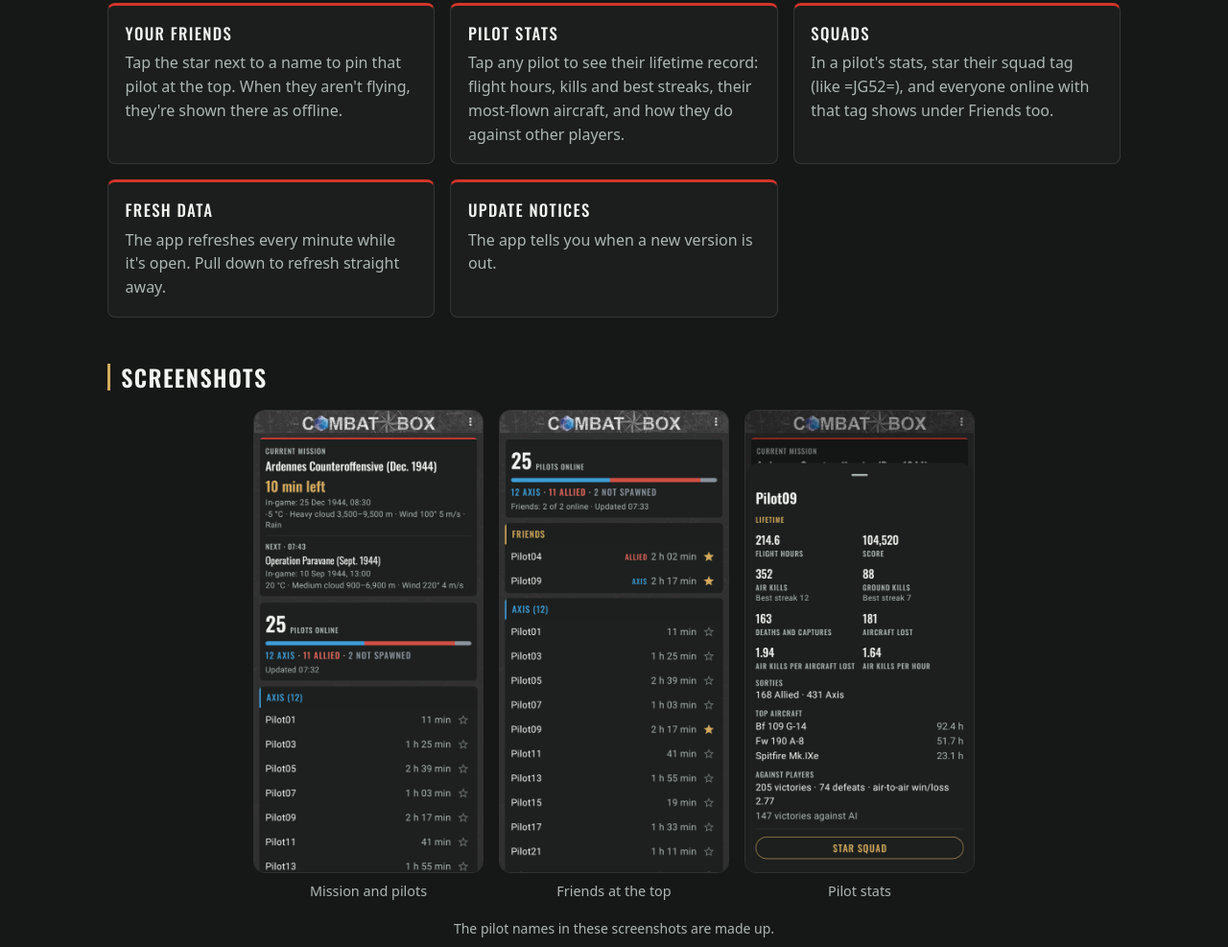
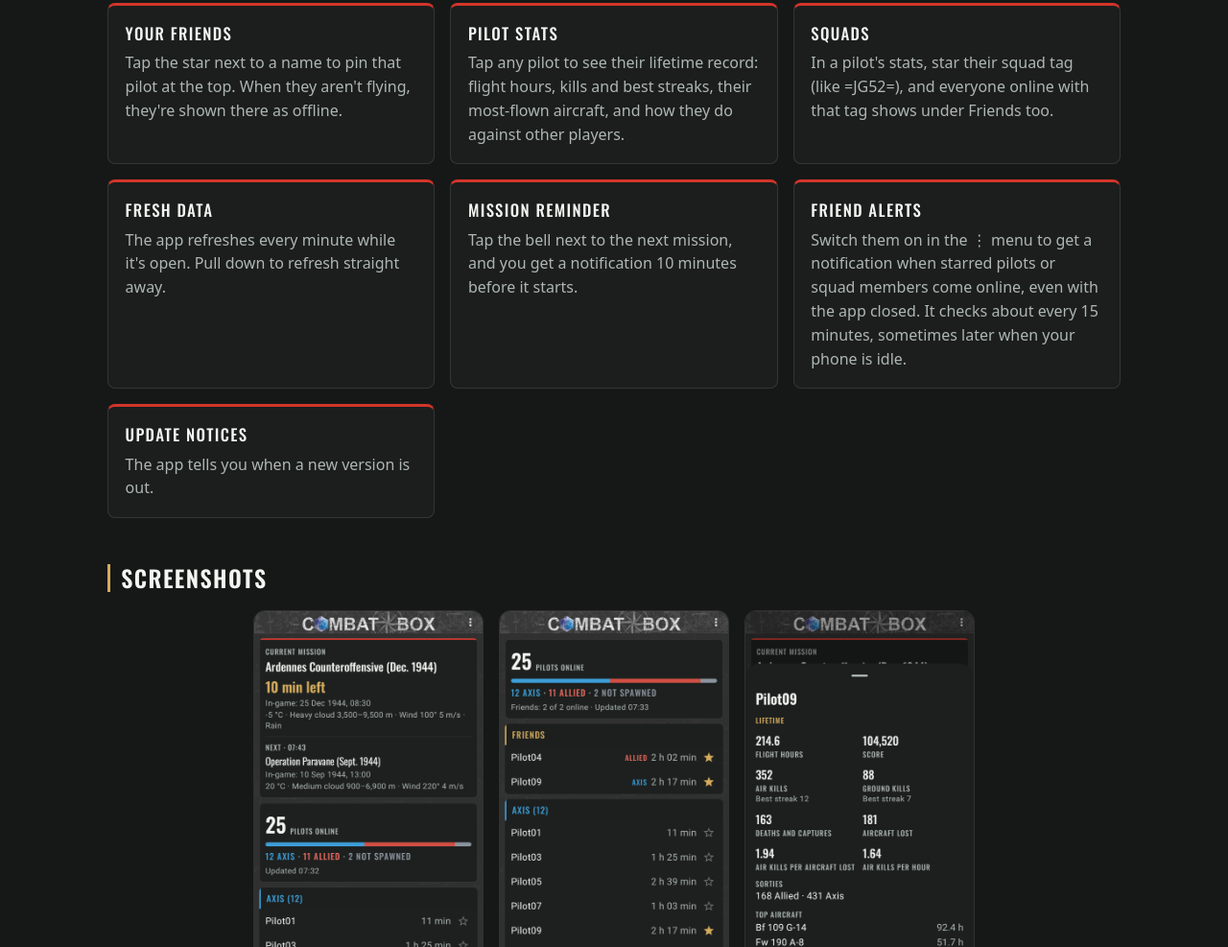
Before and after one commit to riaanjutte/CBOnline-Android, a plain HTML site: page site/index.html in a window 1280 px wide. Shown: the part 1106-2093 px from the top of the page at 96% size. Drawn offline with Linux system fonts and the light colour scheme; no server answers.

Commit message:
docs: mission reminder and friend alerts in the README and website
Co-Authored-By: Claude Opus 5.5 <noreply@anthropic.com>

```diff
--- a/site/index.html
+++ b/site/index.html
@@ -79,6 +79,14 @@
           <p>The app refreshes every minute while it's open. Pull down to refresh straight away.</p>
         </article>
         <article class="panel feature">
+          <h3>Mission reminder</h3>
+          <p>Tap the bell next to the next mission, and you get a notification 10 minutes before it starts.</p>
+        </article>
+        <article class="panel feature">
+          <h3>Friend alerts</h3>
+          <p>Switch them on in the ⋮ menu to get a notification when starred pilots or squad members come online, even with the app closed. It checks about every 15 minutes, sometimes later when your phone is idle.</p>
+        </article>
+        <article class="panel feature">
           <h3>Update notices</h3>
           <p>The app tells you when a new version is out.</p>
         </article>
@@ -150,7 +158,7 @@
       <div class="faq">
         <details class="panel">
           <summary>Does it run in the background or drain my battery?</summary>
-          <div class="details-body"><p>No. It only refreshes while it's on screen and stops when you leave it. It never sends notifications.</p></div>
+          <div class="details-body"><p>Only if you switch on friend alerts. Then it checks Combat Box about every 15 minutes in the background, with one small request each time. Otherwise it only refreshes while it's on screen. It only sends the notifications you switch on: a mission reminder or friend alerts.</p></div>
         </details>
         <details class="panel">
           <summary>Do I need an account?</summary>
```
Also changed, not shown: 1 other file.
